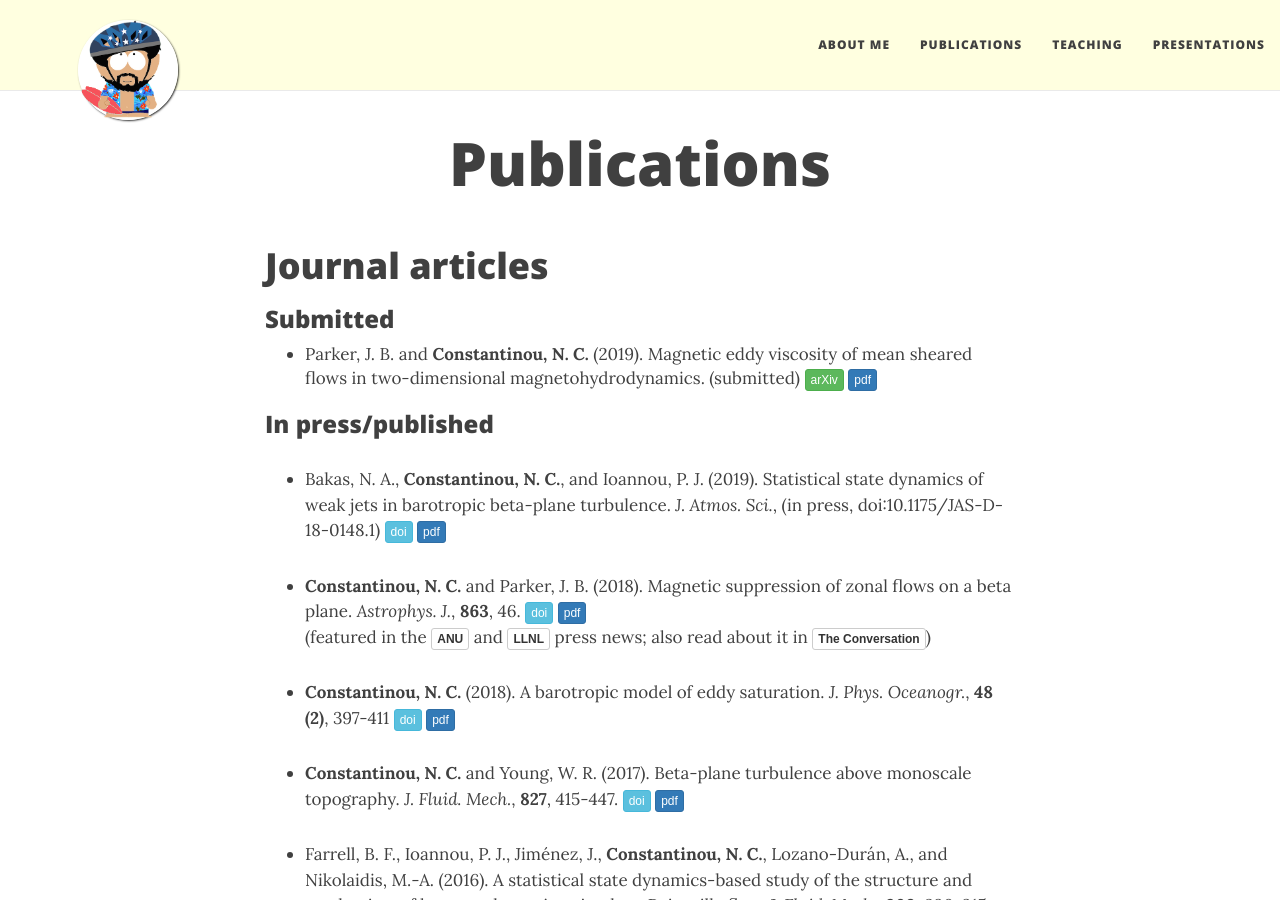
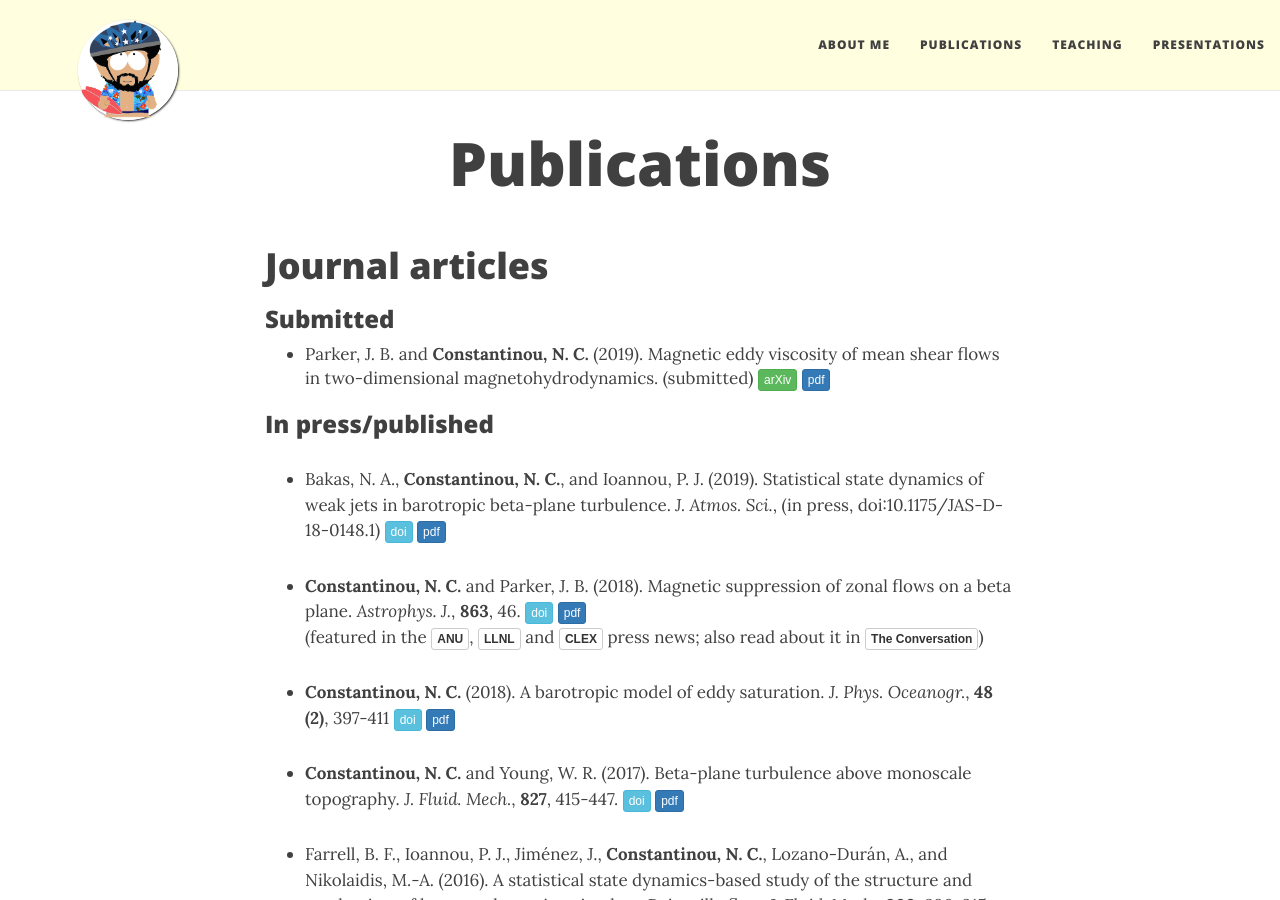
Before and after one commit to navidcy/navidcy.github.io, a Jekyll site: the page built from publications.md, in a window 1280 px wide and 900 px high. Built offline with Jekyll 4.4.1, drawn with Linux system fonts in a browser that asks for light colours; nearby versions of some CDN libraries; comment, search, counter and statistics services are not loaded.

Commit message:
adds CLEx brief

```diff
--- a/publications.md
+++ b/publications.md
@@ -9,7 +9,7 @@ title: Publications
 
 ### Submitted
 
-- Parker, J. B. and **Constantinou, N. C.** (2019). Magnetic eddy viscosity of mean sheared flows in two-dimensional magnetohydrodynamics. (submitted) [<span class="btn btn-success btn-xs{{end}}" style="font-family:sans-serif;">arXiv</span>][arXiv:1902.01105]{:target="_blank"} [<span class="btn btn-primary btn-xs{{end}}" style="font-family:sans-serif;">pdf</span>][magneticviscosity]
+- Parker, J. B. and **Constantinou, N. C.** (2019). Magnetic eddy viscosity of mean shear flows in two-dimensional magnetohydrodynamics. (submitted) [<span class="btn btn-success btn-xs{{end}}" style="font-family:sans-serif;">arXiv</span>][arXiv:1902.01105]{:target="_blank"} [<span class="btn btn-primary btn-xs{{end}}" style="font-family:sans-serif;">pdf</span>][magneticviscosity]
 
 
 ### In press/published
@@ -17,7 +17,7 @@ title: Publications
 - Bakas, N. A., **Constantinou, N. C.**, and Ioannou, P. J. (2019). Statistical state dynamics of weak jets in barotropic beta-plane turbulence. _J. Atmos. Sci._, (in press, doi:10.1175/JAS-D-18-0148.1) [<span class="btn btn-info btn-xs{{end}}" style="font-family:sans-serif;">doi</span>][ssd-eckhaus-doi]{:target="_blank"} [<span class="btn btn-primary btn-xs{{end}}" style="font-family:sans-serif;">pdf</span>][ssd-eckaus]
 
 - **Constantinou, N. C.** and Parker, J. B. (2018). Magnetic suppression of zonal flows on a beta plane. _Astrophys. J._, **863**, 46. [<span class="btn btn-info btn-xs{{end}}" style="font-family:sans-serif;">doi</span>][magneticZF-doi]{:target="_blank"} [<span class="btn btn-primary btn-xs{{end}}" style="font-family:sans-serif;">pdf</span>][magneticZF] <br/>
-(featured in the [<span class="btn btn-default btn-xs{{end}}" style="font-family:sans-serif;"><b>ANU</b></span>][anu-press-magnetic]{:target="_blank"} and [<span class="btn btn-default btn-xs{{end}}" style="font-family:sans-serif;"><b>LLNL</b></span>][llnl-press-magnetic]{:target="_blank"} press news; also read about it in [<span class="btn btn-default btn-xs{{end}}" style="font-family:sans-serif;"><b>The Conversation</b></span>][theconversation]{:target="_blank"})
+(featured in the [<span class="btn btn-default btn-xs{{end}}" style="font-family:sans-serif;"><b>ANU</b></span>][anu-press-magnetic]{:target="_blank"}, [<span class="btn btn-default btn-xs{{end}}" style="font-family:sans-serif;"><b>LLNL</b></span>][llnl-press-magnetic]{:target="_blank"} and [<span class="btn btn-default btn-xs{{end}}" style="font-family:sans-serif;"><b>CLEX</b></span>][magneticZI-clexbrief]{:target="_blank"} press news; also read about it in [<span class="btn btn-default btn-xs{{end}}" style="font-family:sans-serif;"><b>The Conversation</b></span>][theconversation]{:target="_blank"})
 
 <ul><div class='altmetric-embed' data-badge-type='donut' data-doi="10.3847/1538-4357/aace53"></div></ul>
 
```
Also changed, not shown: other parts of publications.md (+1 -0 lines).
